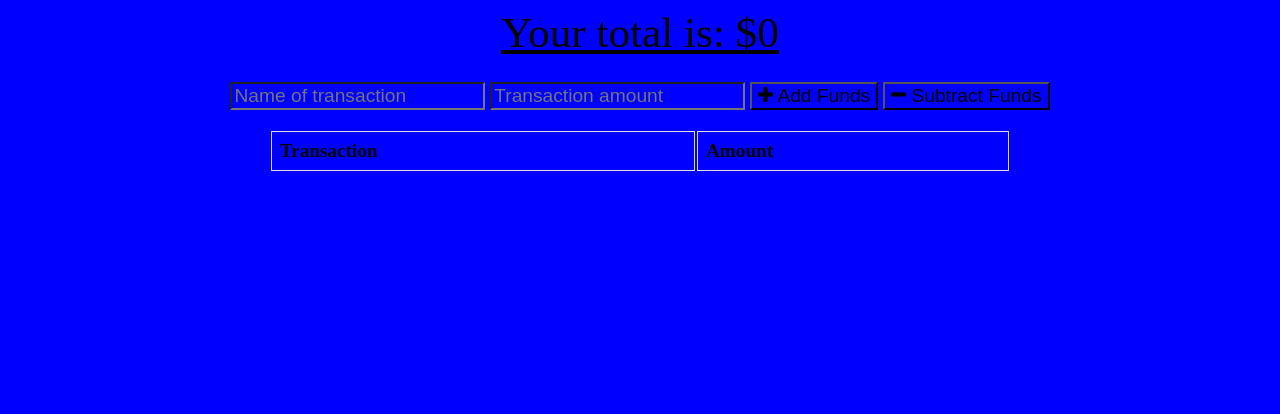
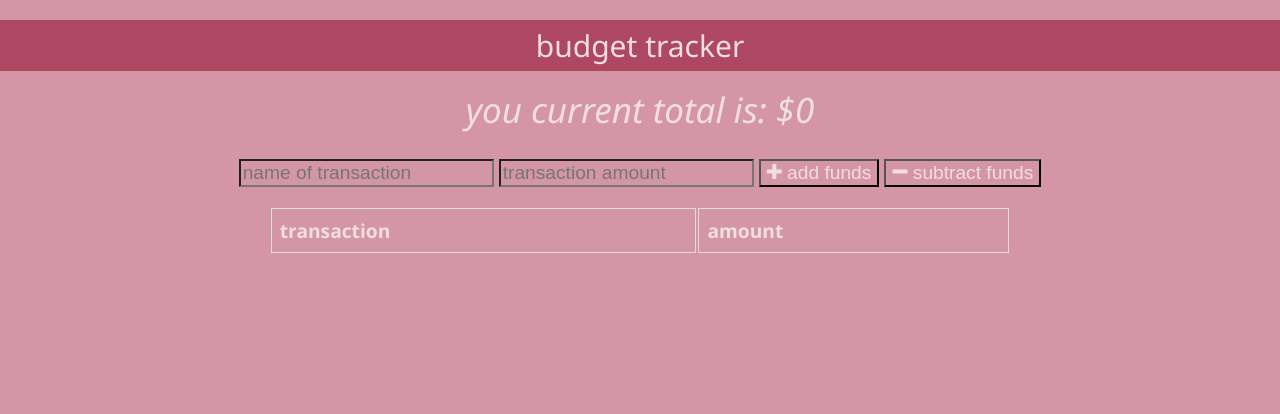
Before and after one commit to elystanz/budget-tracker, a website: page public/index.html in a window 1280 px wide. Drawn offline with nearby package versions, Linux system fonts and the light colour scheme; no server answers.

Commit message:
make it pretty

```diff
--- a/public/css/styles.css
+++ b/public/css/styles.css
@@ -1,9 +1,20 @@
+:root {
+  --primary: #F1DEDE;
+  --secondary: #D496A7;
+  --tertiary: #5D576B;
+  --quaternary: #6CD4FF;
+  --quinary: #FE938C;
+  --senary: #AE4762;
+}
+
 * {
-  background-color: blue;
+  background-color: var(--secondary);
+  color: var(--primary);
 }
 body {
   font-size: 120%;
-  font-family: 'Times New Roman', Times, serif;
+  font-family: 'Segoe UI', Tahoma, Geneva, Verdana, sans-serif;
+  margin: 0px;
 }
 
 button, input {
@@ -25,8 +36,17 @@ tr:nth-child(even) {
   background-color: #dddddd;
 }
 
+.banner {
+  background-color: var(--senary);
+  font-size: 30px;
+  margin-top: 20px;
+  padding: 5px;
+  display: flex;
+  justify-content: center;
+}
+
 .error {
-  color: red;
+  color:var(--senary);
 }
 
 .wrapper {
@@ -36,8 +56,10 @@ tr:nth-child(even) {
 }
 
 .total {
-  font-size: 150%;
-  text-decoration: underline;
+  margin: 15px;
+  font-size: 135%;
+  text-decoration: none;
+  font-style: italic;
 }
 
 .form {
--- a/public/index.html
+++ b/public/index.html
@@ -10,27 +10,28 @@
   <link rel="stylesheet" href="https://stackpath.bootstrapcdn.com/font-awesome/4.7.0/css/font-awesome.min.css">
   <link rel="stylesheet" href="css/styles.css">
 
-  <title>Budget Tracker</title>
+  <title>budget tracker</title>
 </head>
 <body>
+  <header class="banner">budget tracker</header>
   <div class="wrapper">
     <div class="total">
-      <div class="total">Your total is: $<span id="total">0</span></div>
+      <div class="total">you current total is: $<span id="total">0</span></div>
     </div>
 
     <div class="form">
-      <input type="text" id="t-name" placeholder="Name of transaction" />
-      <input type="number" min="0" id="t-amount" placeholder="Transaction amount" />
-      <button id="add-btn"><i class="fa fa-plus buttons"></i> Add Funds</button>
-      <button id="sub-btn"><i class="fa fa-minus"></i> Subtract Funds</button>
+      <input type="text" id="t-name" placeholder="name of transaction" />
+      <input type="number" min="0" id="t-amount" placeholder="transaction amount" />
+      <button id="add-btn"><i class="fa fa-plus buttons"></i> add funds</button>
+      <button id="sub-btn"><i class="fa fa-minus"></i> subtract funds</button>
       <p class="error"></p>
     </div>
 
     <div class="transactions">
       <table>
         <thead>
-          <th>Transaction</th>
-          <th>Amount</th>
+          <th>transaction</th>
+          <th>amount</th>
         </thead>
         <tbody id="tbody">
 
```
